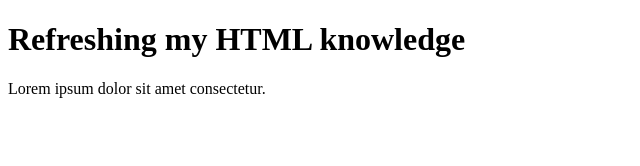
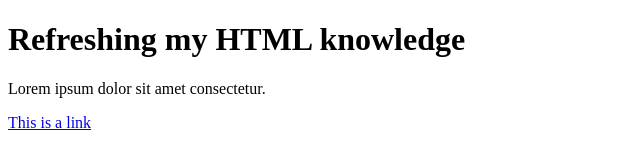
Before and after one commit to RokPe/web-apps, a plain HTML site: page basic_web_app/index.html in a window 1280 px wide. Shown: the full height of the page, 0-640 px from the left. Drawn offline with Linux system fonts and the light colour scheme.

Commit message:
added a link

```diff
--- a/basic_web_app/index.html
+++ b/basic_web_app/index.html
@@ -9,5 +9,6 @@
 <body>
     <h1>Refreshing my HTML knowledge</h1>
     <p>Lorem ipsum dolor sit amet consectetur.</p>
+    <a href="www.google.com">This is a link</a>
 </body>
 </html>
```
